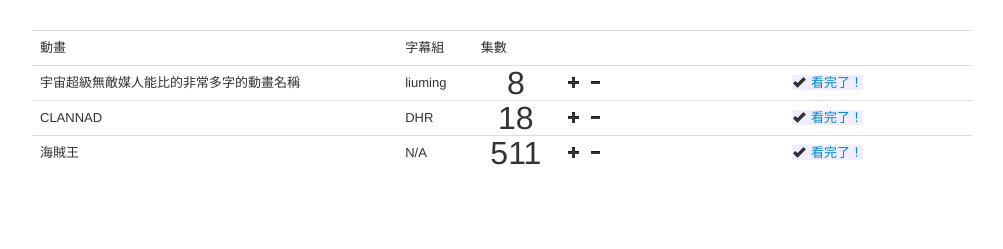
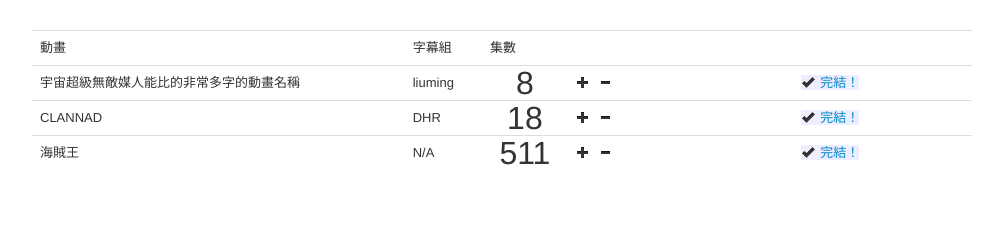
Before and after one commit to johnroyer/aniTrace, a CodeIgniter app: template application/views/user/list.php in a window 1280 px wide. Shown: the part 91-340 px from the top of the page, without its empty margins (138-1141 px from the left). Run offline with CodeIgniter, Linux system fonts and the light colour scheme; the template is opened without the code that fills it, so the values that code supplies are empty.

Commit message:
Change Link Text

```diff
--- a/application/views/user/list.php
+++ b/application/views/user/list.php
@@ -25,7 +25,7 @@ $this->load->helper('url');
             <td style="">
                <a href="#"><i class="action-icon icon-plus"></i></a>
                <a href="#"><i class="action-icon icon-minus"></i></a>
-               <a class="action-link" href="#"><i class="action-icon icon-ok"></i>看完了！</a>
+               <a class="action-link" href="#"><i class="action-icon icon-ok"></i>完結！</a>
             </td>
          </tr>
 
@@ -36,7 +36,7 @@ $this->load->helper('url');
             <td style="">
                <a href="#"><i class="action-icon icon-plus"></i></a>
                <a href="#"><i class="action-icon icon-minus"></i></a>
-               <a class="action-link" href="#"><i class="action-icon icon-ok"></i>看完了！</a>
+               <a class="action-link" href="#"><i class="action-icon icon-ok"></i>完結！</a>
             </td>
          </tr>
 
@@ -48,7 +48,7 @@ $this->load->helper('url');
             <td style="">
                <a href="#"><i class="action-icon icon-plus"></i></a>
                <a href="#"><i class="action-icon icon-minus"></i></a>
-               <a class="action-link" href="#"><i class="action-icon icon-ok"></i>看完了！</a>
+               <a class="action-link" href="#"><i class="action-icon icon-ok"></i>完結！</a>
             </td>
          </tr>
       </tbody>
```
